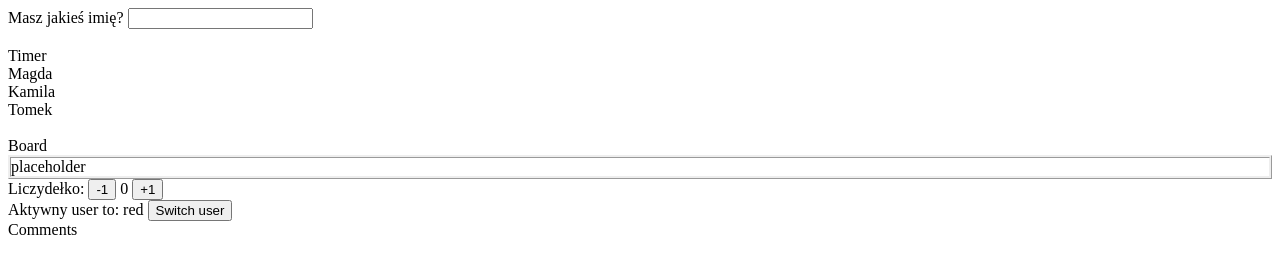
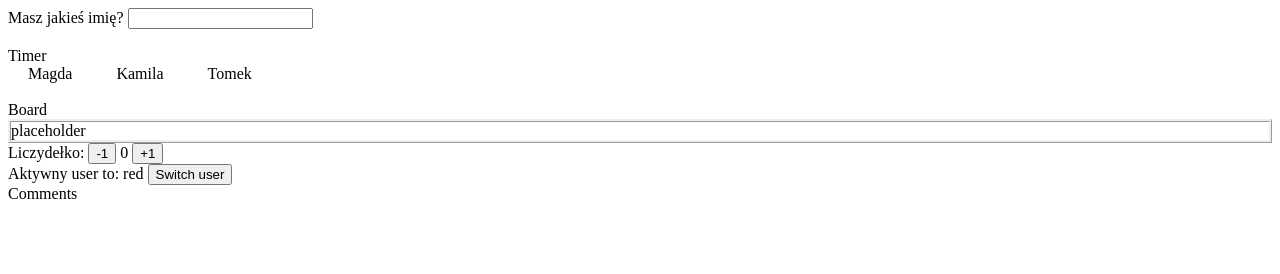
Before and after one commit to TomaszMandel/connect, a website: page index.html in a window 1280 px wide. Drawn offline with Linux system fonts and the light colour scheme.

Commit message:
add css for players

```diff
--- a/index.html
+++ b/index.html
@@ -10,9 +10,11 @@
         </div>
         <div id="div-welcome-message"><br></div>
         <div>Timer</div>
-        <div id="div-magda" onclick="countClicks('Magda')">Magda</div>
-        <div id="div-kamila" onclick="countClicks('Kamila')">Kamila</div>
-        <div id="div-tomek" onclick="countClicks('Tomek')">Tomek</div>
+        <div>
+        <div id="div-magda" class="inline" onclick="countClicks('Magda')">Magda</div>
+        <div id="div-kamila" class="inline" onclick="countClicks('Kamila')">Kamila</div>
+        <div id="div-tomek"  class="inline" onclick="countClicks('Tomek')">Tomek</div>
+        </div>
         <div id="div-last-selected"><br></div>
         <div>Board</div>
         <div id="div-circle">placeholder</div>
--- a/style.css
+++ b/style.css
@@ -1,3 +1,10 @@
 #div-circle {
     border-style: ridge
 }
+
+/* Margin and padding around player's names */
+.inline {
+    display: inline;
+    padding: 10px;
+    margin: 10px
+}
```
